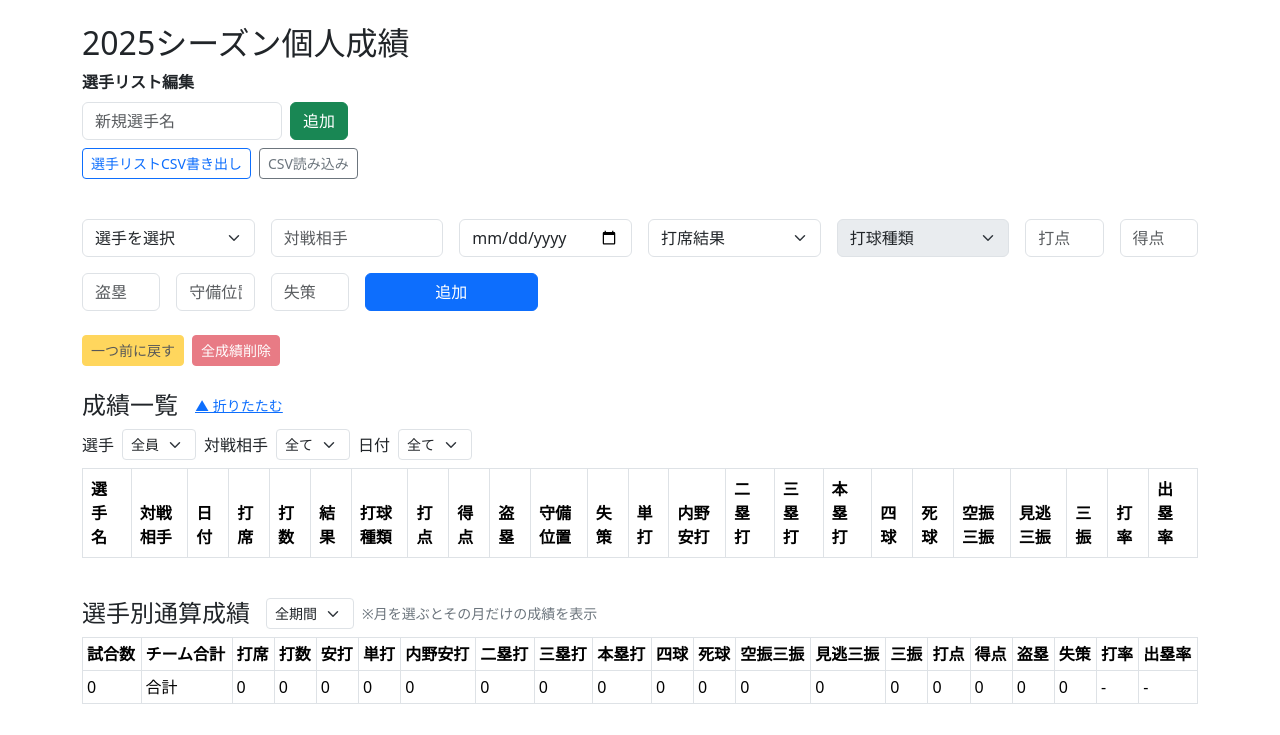
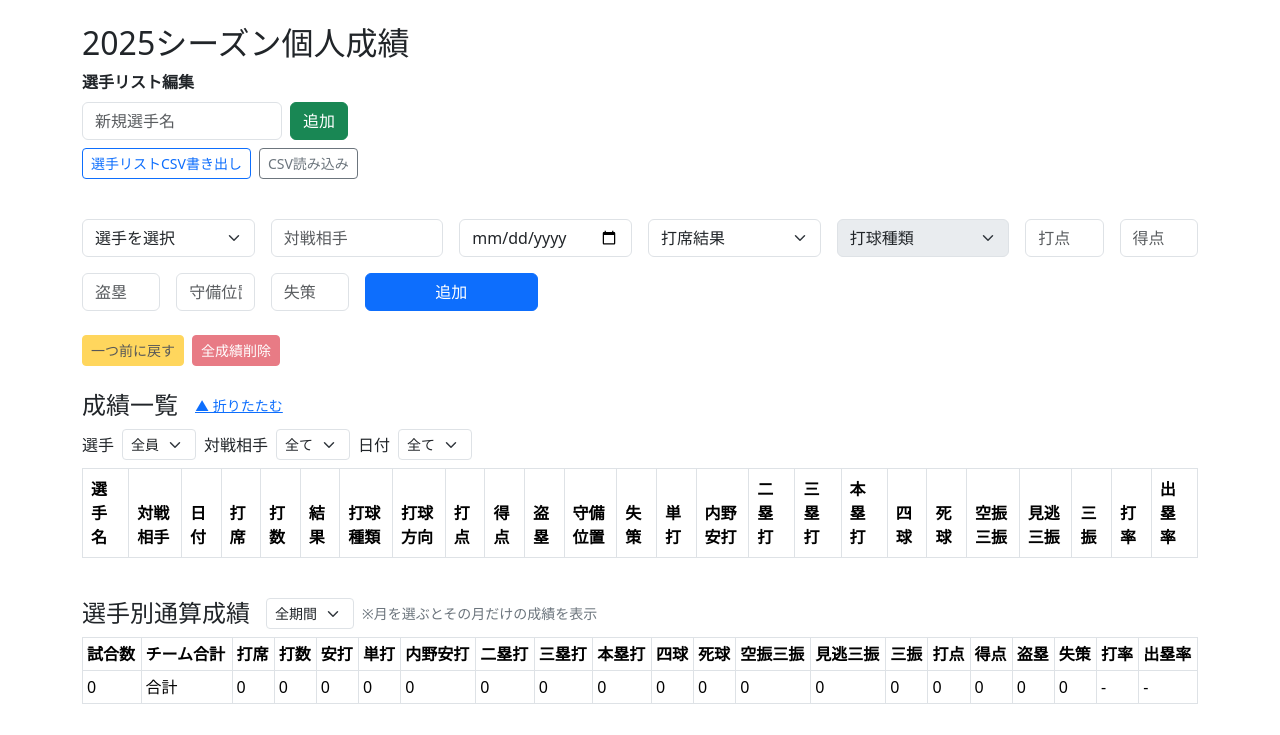
Before and after one commit to barca14-yume/-, a React (Create React App) app: page / in a window 1280 px wide. Shown: the top 735 px of the page. Built offline with nearby package versions, Linux system fonts and the light colour scheme.

Commit message:
成績一覧に打球方向列を追加し、項目ずれを修正

```diff
--- a/src/App.js
+++ b/src/App.js
@@ -760,6 +760,7 @@ function App() {
           <th>打数</th>
           <th>結果</th>
           <th>打球種類</th>
+          <th>打球方向</th>
           <th>打点</th>
           <th>得点</th>
           <th>盗塁</th>
@@ -789,7 +790,7 @@ function App() {
             <td>{rec.ab}</td>
             <td>{rec.result}</td>
             <td>{rec.battedBallType}</td>
-<td>{rec.battedDirection}</td>
+            <td>{rec.battedDirection}</td>
             <td>{rec.rbi}</td>
             <td>{rec.run}</td>
             <td>{rec.sb}</td>
```
